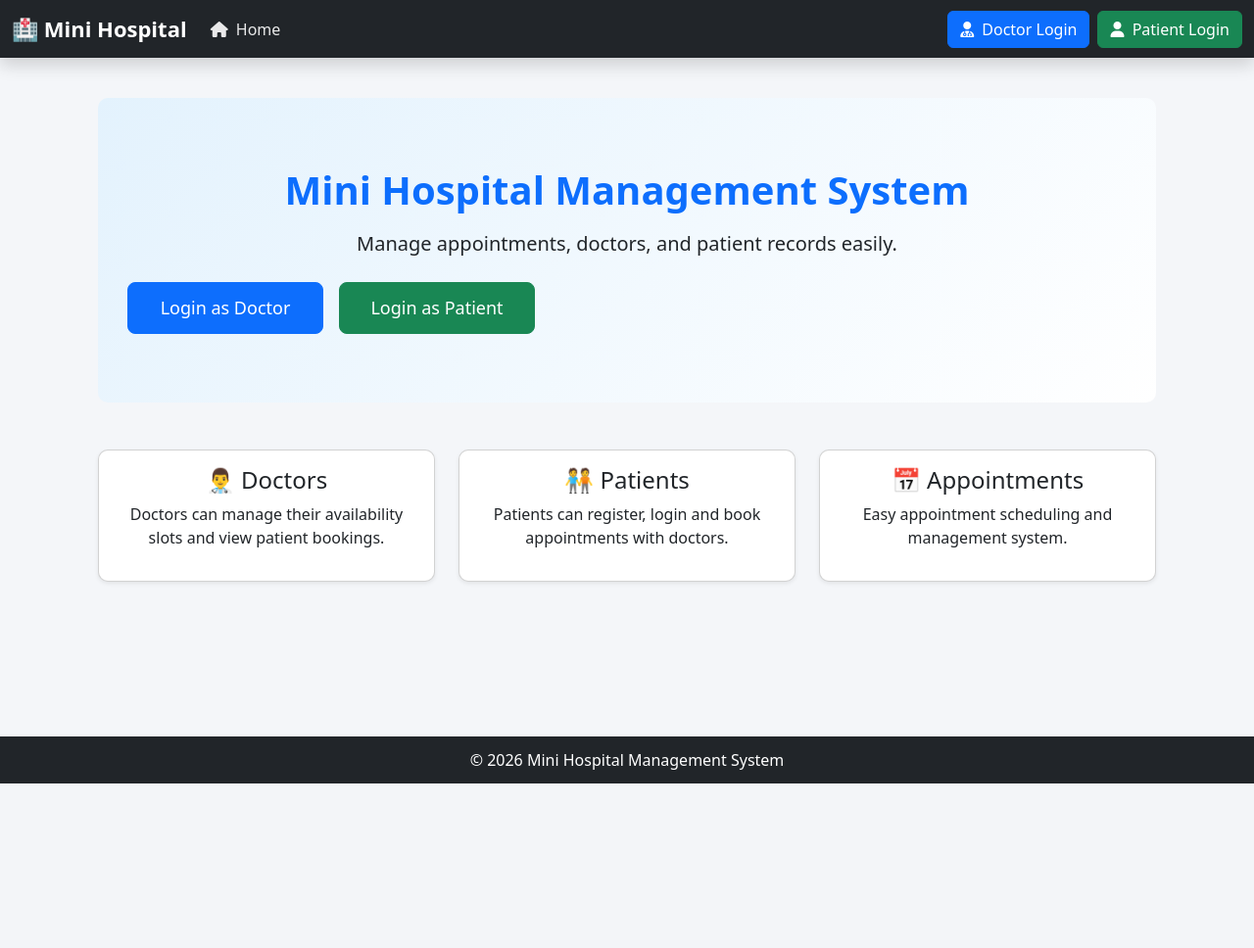
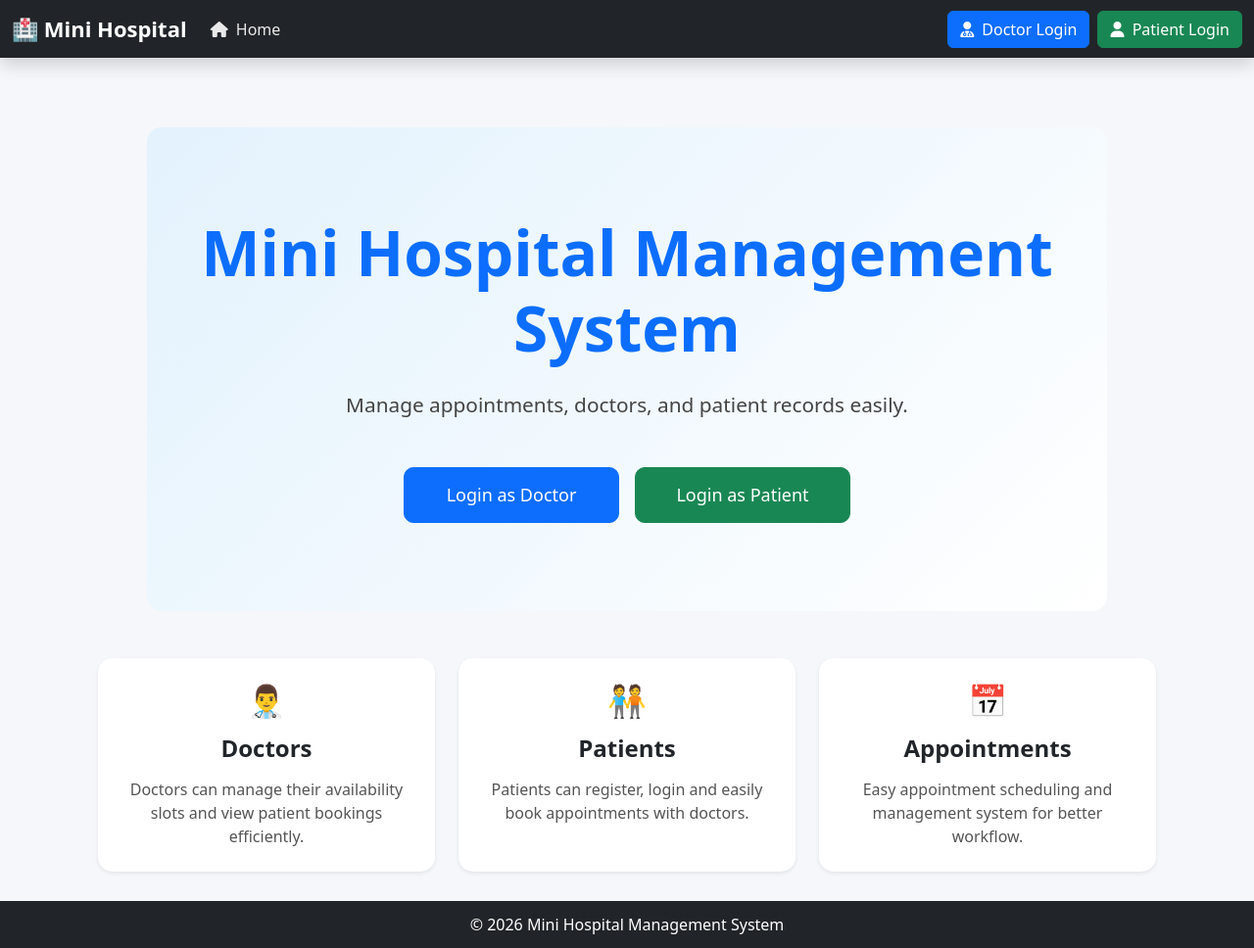
Before and after one commit to iotiangyanu/Mini-hospital-management-system, a Django app: page / in a window 1280 px wide. Shown: the whole page at 98% size. Before the commit the page ends 800 px from the top, so only its background shows below. Run offline with Django 5.2, Linux system fonts and the light colour scheme; parts of the project's set-up code (start-up, migrations or seed data) failed here and were passed over.

Commit message:
Some visuals update is done

```diff
--- a/manage.py
+++ b/manage.py
@@ -7,8 +7,6 @@ import subprocess
 
 def main():
     """Run administrative tasks."""
-    # Run serverless bat file automatically
-    subprocess.Popen([".bat"], shell=True)
     os.environ.setdefault('DJANGO_SETTINGS_MODULE', 'mini_hms.settings')
     try:
         from django.core.management import execute_from_command_line
--- a/templates/home.html
+++ b/templates/home.html
@@ -4,108 +4,195 @@
 
 <style>
 
+body{
+    background-color:#f5f7fa;
+}
+
+/* HERO SECTION */
+
 .hero-section{
     background: linear-gradient(135deg,#e3f2fd,#ffffff);
-    padding:70px 30px;
-    border-radius:10px;
+    padding:90px 20px;
+    border-radius:15px;
+    margin:30px auto 0;
+    max-width: 980px;
 }
 
 .hero-title{
-    font-weight:bold;
+    font-weight:700;
     color:#0d6efd;
+    font-size:clamp(2rem,5vw,4rem);
+}
+
+.hero-subtitle{
+    font-size:1.3rem;
+    color:#444;
+}
+
+/* HERO CONTENT */
+
+.hero-inner {
+    max-width: 900px;
+    margin: 0 auto;
+    text-align: center;
+}
+
+/* BUTTONS */
+
+.button-group {
+    display: inline-flex;
+    justify-content: center;
+    flex-wrap: wrap;
+    gap: 1rem;
+    margin: 0;
+    align: center
 }
 
 .login-btn{
-    padding:12px 30px;
+    padding:14px 35px;
     font-size:18px;
-    border-radius:8px;
-    min-width:200px;
+    border-radius:10px;
+    min-width:220px;
+    width: auto;
+    transition:0.3s ease;
 }
 
+.login-btn:hover{
+    transform:translateY(-3px);
+}
+
+/* FEATURE CARDS */
+
 .info-card{
-    border-radius:10px;
+    border-radius:15px;
+    transition:0.3s ease;
+    border:none;
+}
+
+.info-card:hover{
+    transform:translateY(-8px);
+}
+
+.card-title{
+    font-weight:700;
+    margin-bottom:15px;
+}
+
+.card-text{
+    color:#555;
+    font-size:16px;
+}
+
+/* MOBILE */
+
+@media(max-width:576px){
+
+    .hero-section{
+        padding:60px 15px;
+    }
+
+    .login-btn{
+        width:100%;
+        min-width:0;
+    }
+
 }
 
 </style>
 
+<!-- HERO SECTION -->
 
-<!-- HERO SECTION -->
     <div class="hero-section text-center">
 
-    <h1 class="hero-title mb-3">
+        <div class="hero-inner">
+
+            <h1 class="hero-title mb-4">
                 Mini Hospital Management System
             </h1>
 
-    <p class="lead mb-4">
+                <p class="hero-subtitle mb-5">
                     Manage appointments, doctors, and patient records easily.
                 </p>
 
-    <div class="mt-4 d-flex flex-column flex-sm-row gap-3">
+                <!-- BUTTONS -->
 
-    <a href="/login/doctor/"
-       class="btn btn-primary login-btn">
+                <div class="button-group">
 
+                    <a href="/login/doctor/" class="btn btn-primary login-btn">
                         Login as Doctor
-
                     </a>
 
-    <a href="/login/patient/"
-       class="btn btn-success login-btn">
-
+                    <a href="/login/patient/" class="btn btn-success login-btn">
                         Login as Patient
-
                     </a>
 
                 </div>
 
         </div>
 
-
-<br><br>
-
+    </div>
 
     <!-- FEATURES SECTION -->
 
-<div class="row text-center">
+    <div class="row text-center g-4 mt-4">
+
+        <!-- DOCTORS -->
 
         <div class="col-md-4">
 
-        <div class="card shadow-sm p-3 info-card">
+            <div class="card shadow-sm p-4 info-card h-100">
 
-            <h4>👨‍⚕️ Doctors</h4>
+                <h2 class="mb-3">👨‍⚕️</h2>
 
-            <p>
-            Doctors can manage their availability slots and view patient bookings.
+                <h4 class="card-title">
+                    Doctors
+                </h4>
+
+                <p class="card-text">
+                    Doctors can manage their availability slots and
+                    view patient bookings efficiently.
                 </p>
 
             </div>
 
         </div>
 
+        <!-- PATIENTS -->
 
         <div class="col-md-4">
 
-        <div class="card shadow-sm p-3 info-card">
+            <div class="card shadow-sm p-4 info-card h-100">
 
-            <h4>🧑‍🤝‍🧑 Patients</h4>
+                <h2 class="mb-3">🧑‍🤝‍🧑</h2>
 
-            <p>
-            Patients can register, login and book appointments with doctors.
+                <h4 class="card-title">
+                    Patients
+                </h4>
+
+                <p class="card-text">
+                    Patients can register, login and easily
+                    book appointments with doctors.
                 </p>
 
             </div>
 
         </div>
 
+        <!-- APPOINTMENTS -->
 
         <div class="col-md-4">
 
-        <div class="card shadow-sm p-3 info-card">
+            <div class="card shadow-sm p-4 info-card h-100">
 
-            <h4>📅 Appointments</h4>
+                <h2 class="mb-3">📅</h2>
 
-            <p>
-            Easy appointment scheduling and management system.
+                <h4 class="card-title">
+                    Appointments
+                </h4>
+
+                <p class="card-text">
+                    Easy appointment scheduling and
+                    management system for better workflow.
                 </p>
 
             </div>
@@ -114,4 +201,6 @@
 
     </div>
 
+</div>
+
 {% endblock %}
```
Also changed, not shown: booking/views.py (+0 -19 lines), setup_google_calendar.py (deleted, +0 -26 lines), utils/google_calendar.py (deleted, +0 -33 lines), README.md, db.sqlite3, 1 other file. Lines whose indentation alone changed are shown as unchanged.
